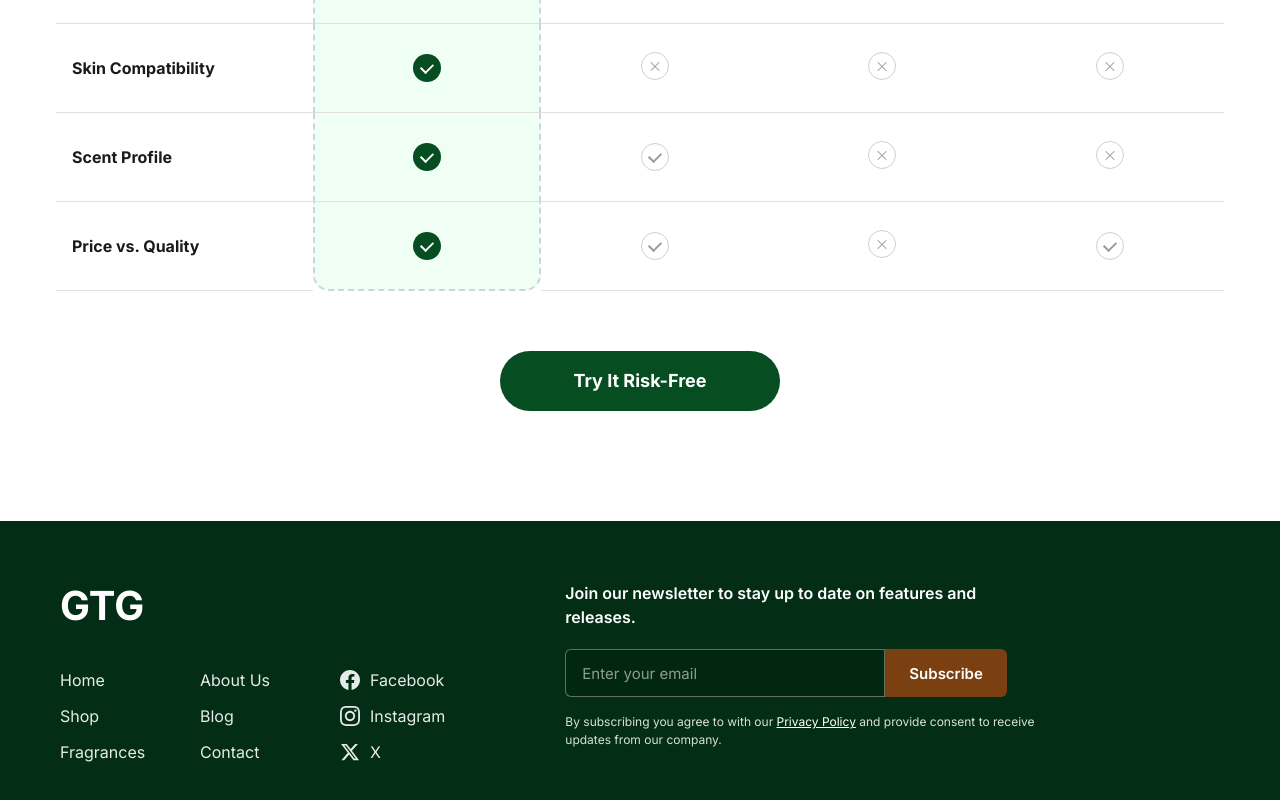
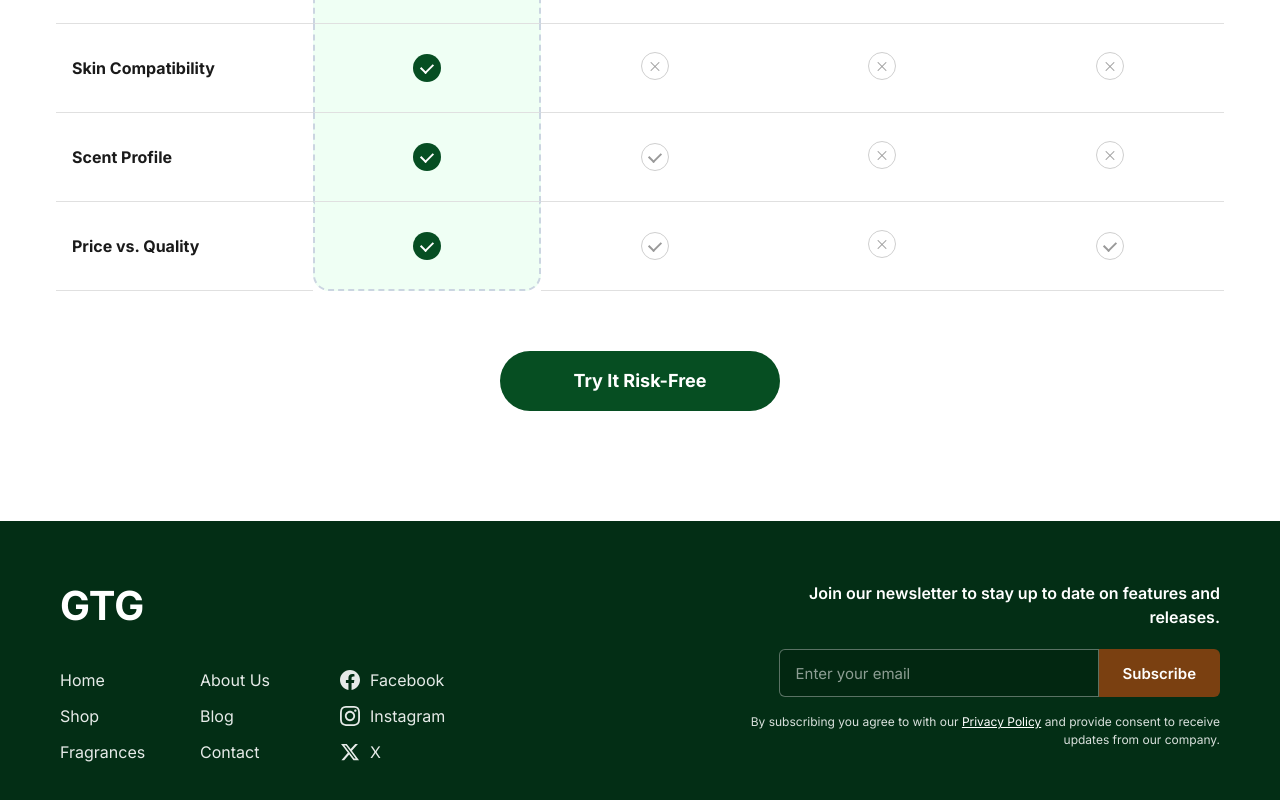
Before and after one commit to abhimh33/interactive-product-page, a website: page index.html in a window 1280 px wide. Shown: the part 3826-4626 px from the top of the page. Drawn offline with Linux system fonts and the light colour scheme.

Commit message:
Align newsletter to right edge with same spacing as GTG on left

```diff
--- a/css/styles.css
+++ b/css/styles.css
@@ -1433,10 +1433,11 @@ img {
 .footer__newsletter {
   display: flex;
   flex-direction: column;
-  align-items: flex-start;
-  text-align: left;
+  align-items: flex-end;
+  text-align: right;
   max-width: 480px;
   width: 100%;
+  margin-left: auto;
 }
 
 .footer__newsletter-lead {
@@ -1455,6 +1456,7 @@ img {
   margin-bottom: 16px;
   width: 100%;
   max-width: 100%;
+  justify-content: flex-end;
 }
 
 .footer__input {
```
